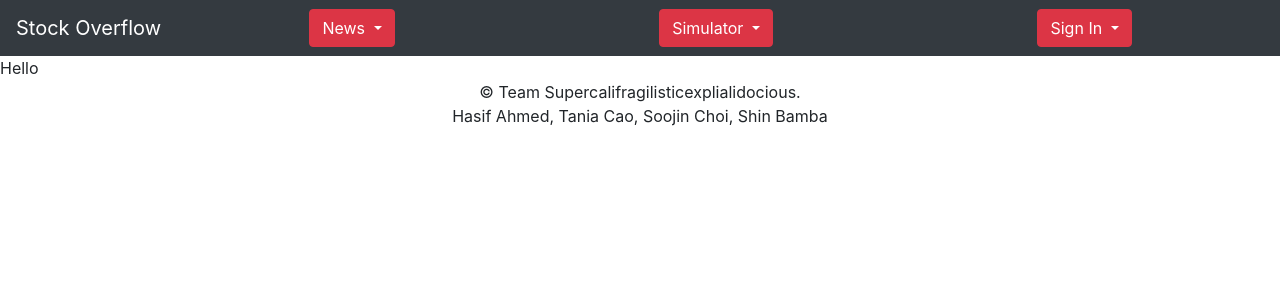
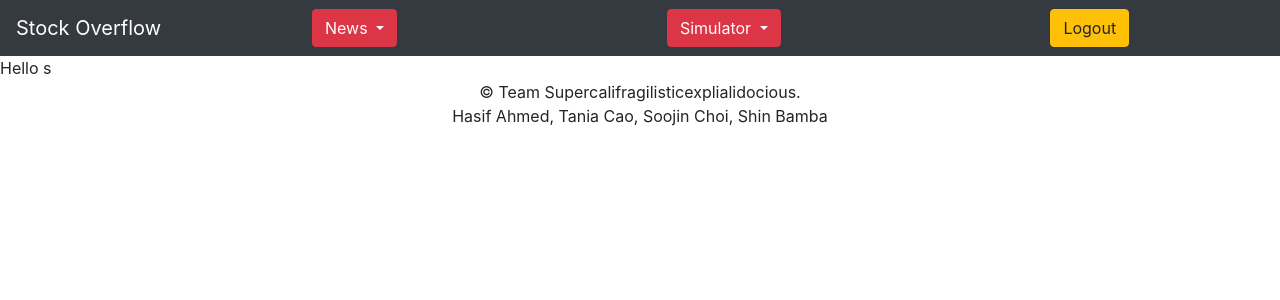
Before and after one commit to Soojin-C/supercalifragilisticexpialidocious, a Flask app: page / in a window 1280 px wide. Shown: the top 300 px of the page. Run offline with Flask 2, Linux system fonts and the light colour scheme; a user stored in the database is signed in; some libraries are stand-ins or nearby versions.

Commit message:
still need to fix login -> home

```diff
--- a/app.py
+++ b/app.py
@@ -11,9 +11,9 @@ app.secret_key=os.urandom(32)
 
 @app.route("/")
 def home():
-	if session.get("uname"):
-		return render_template("home.html")
-	return render_template("home.html",Title = 'Login')
+	if "logged_in" in session:
+		return render_template("home.html", user = session["logged_in"], logged_in = True)
+	return render_template("home.html",Title = 'Login', logged_in = False)
 
 #Authenticates user and adds session
 #Returns to the page the user was on previously(?)
@@ -28,6 +28,10 @@ def auth():
 	else:
 		flash("username or password is incorrect")
 		return redirect(url_for("home"))
+
+@app.route("/login")
+def login():
+	return render_template("login.html")
 
 #Sends the user to the register.html to register a new account
 @app.route("/register")
--- a/templates/home.html
+++ b/templates/home.html
@@ -3,5 +3,5 @@
 {% block title %} HOMEPAGE {% endblock %}
 
 {% block content %}
-Hello
+Hello {{ user}}
 {% endblock %}
--- a/templates/login.html
+++ b/templates/login.html
@@ -26,5 +26,6 @@
       <br>
       No account? <a href="/register">Join us</a> today!
       </form>
+      <div class="center"><a class="btn btn-warning" href="/" id="account">Return</a></div>
 </div>
 {% endblock %}
--- a/templates/parent.html
+++ b/templates/parent.html
@@ -53,15 +53,19 @@
         </div>
       </li>
       <li class="nav-item active">
+        {% if not logged_in %}
         <div class="btn-group">
           <button type="button" class="btn btn-danger dropdown-toggle" data-toggle="dropdown" aria-haspopup="true" aria-expanded="false">
             Sign In
           </button>
           <div class="dropdown-menu">
-            <a class="dropdown-item" href="#">Sign Up</a>
-            <a class="dropdown-item" href="#">Login</a>
+            <a class="dropdown-item" href="/register">Sign Up</a>
+            <a class="dropdown-item" href="/login">Login</a>
           </div>
         </div>
+        {% else %}
+        <div class="center"><a class="btn btn-warning" href="/logout" >Logout</a></div>
+        {% endif %}
       </li>
 
     </ul>
--- a/templates/register.html
+++ b/templates/register.html
@@ -25,6 +25,8 @@
             <input type="password" name="confirm_password" class="form-control" id="confirm_pw" placeholder="password">
         </div>
         <div class="center"><button type="submit" class="btn btn-warning" id="account">Register</button></div>
+        <br>
+        <br>
         <div class="center"><a class="btn btn-warning" href="/" id="account">Cancel</a></div>
     </form>
 </div>
```
Also changed, not shown: data/stock.db.
